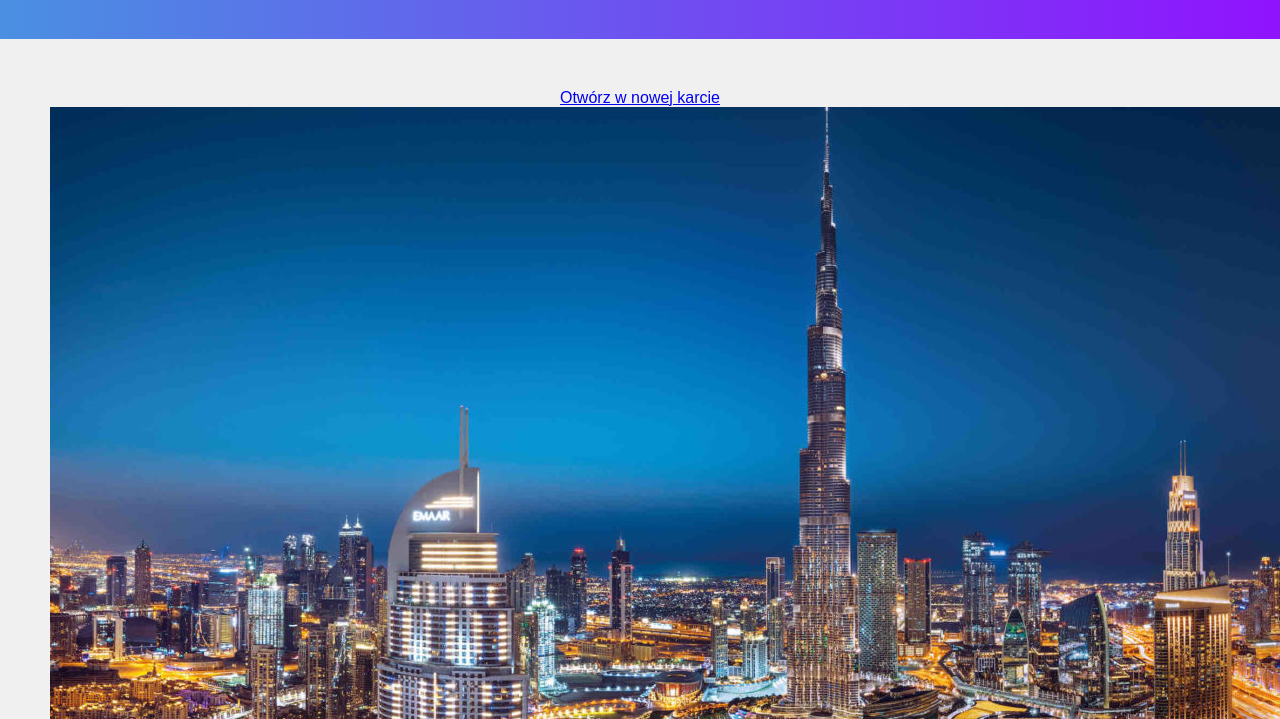
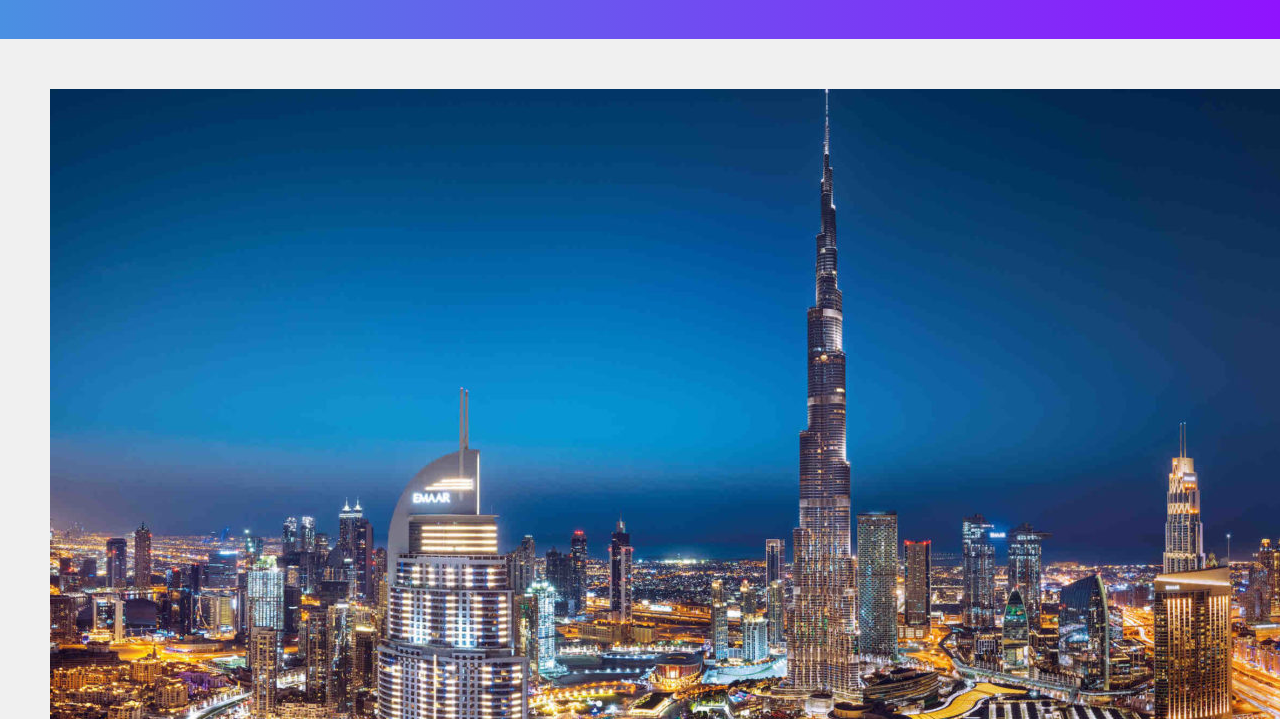
Before and after one commit to JBINDYK/JBINDYK.github.io, a plain HTML site: page index.html in a window 1280 px wide. Shown: the part 81-800 px from the top of the page. Drawn offline with Linux system fonts and the light colour scheme.

Commit message:
Update index.html

```diff
--- a/index.html
+++ b/index.html
@@ -11,7 +11,7 @@
         <h1>Witaj na mojej stronie!</h1>
     </header>
     <main>
-        <a href="https://pl.wikipedia.org/wiki/Dubaj" target="_blank">Otwórz w nowej karcie</a>
+        <a href="https://pl.wikipedia.org/wiki/Dubaj" target="_blank">
             <img src="zdj2.jpeg" alt="Opis zdjęcia 2">
         </a>
     </main>
```
